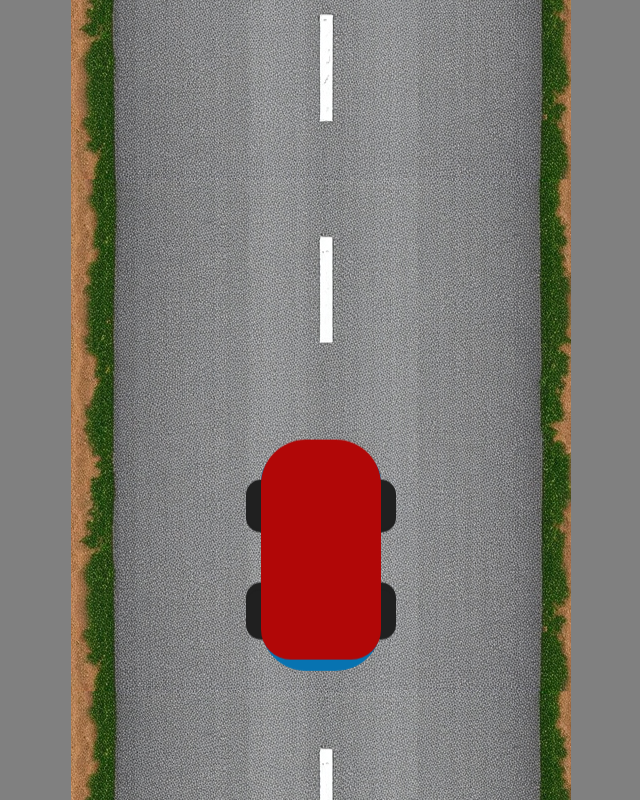
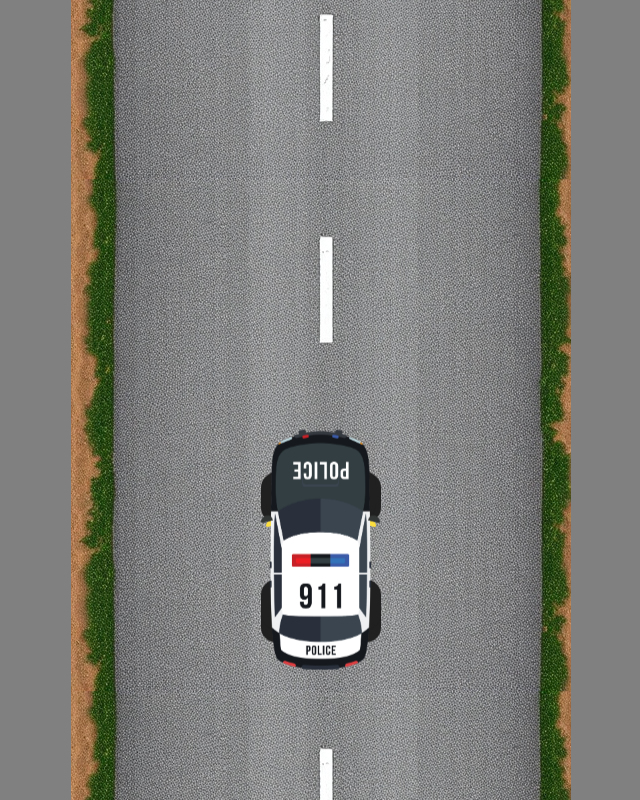
Before and after one commit to Misikalenga/goDrive, a PHP site: page /pages/game.html in a window 1280 px wide. Shown: the whole page, without its empty margins (319-959 px from the left). Run offline with PHP 8.4, Linux system fonts and the light colour scheme.

Commit message:
style: cars texture added to opponents and main player

```diff
--- a/pages/game.html
+++ b/pages/game.html
@@ -33,14 +33,14 @@
           </div>
         </div>
 
-        <div class="blocCar">
+       <div class="blocCar">
           <div class="car">
             <div class="rouet">
               <div class="roue1"></div>
               <div class="roue2"></div>
             </div>
             <div class="roue3"></div>
-            <div class="formecar"></div>
+            <div div class="formecar"></div>
           </div>
         </div>
       </div>
--- a/styles/style.css
+++ b/styles/style.css
@@ -121,13 +121,11 @@
 
 .formevoiture {
   position: relative;
-  background: rgba(7, 115, 177, 164);
-  width: 120px;
-  height: 220px;
-  border-bottom-left-radius: 45px;
-  border-bottom-right-radius: 45px;
-  border-top-left-radius: 30px;
-  border-top-right-radius: 30px;
+  background: url("/assets/img/Cars/taxi-car.png");
+  background-size: contain;
+  background-repeat: no-repeat;
+  width: 110px;
+  height: 240px;
   animation: cfast 0.8s linear infinite;
 }
 
@@ -175,9 +173,9 @@
   display: flex;
   align-items: center;
   justify-content: space-between;
-  width: 150px;
+  width: 120px;
   height: 70px;
-  top: 120px;
+  top: 140px;
 }
 
 .rouev1 {
@@ -199,7 +197,7 @@
 .rouev3 {
   position: absolute;
   background: rgb(32, 32, 32);
-  width: 150px;
+  width: 120px;
   height: 50px;
   border-radius: 15px;
   top: 30px;
@@ -213,17 +211,19 @@
   top: 150px;
   left: 0px;
   animation: cfast 1.2s linear infinite;
+  img {
+    width: 160px;
+    height: 300px;
+  }
 }
 
 .formecar {
   position: relative;
-  background: rgb(177, 7, 7);
+  background: url("/assets/img/Cars/police-car.png");
+  background-size: contain;
+  background-repeat: no-repeat;
   width: 120px;
-  height: 220px;
-  border-top-left-radius: 45px;
-  border-top-right-radius: 45px;
-  border-bottom-left-radius: 30px;
-  border-bottom-right-radius: 30px;
+  height: 240px;
 }
 
 .rouet {
@@ -231,7 +231,7 @@
   display: flex;
   align-items: center;
   justify-content: space-between;
-  width: 150px;
+  width: 110px;
   height: 70px;
   top: 30px;
 }
@@ -255,7 +255,7 @@
 .roue3 {
   position: absolute;
   background: rgb(32, 32, 32);
-  width: 150px;
+  width: 120px;
   height: 50px;
   border-radius: 15px;
   top: 150px;
```
Also changed, not shown: assets/img/Cars/police-car.png (added), assets/img/Cars/taxi-car.png (added). Lines whose indentation alone changed are shown as unchanged.
